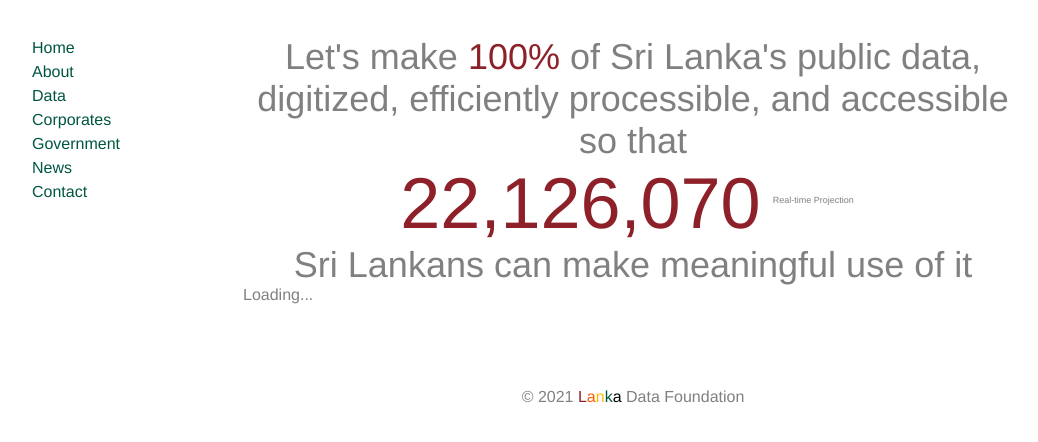
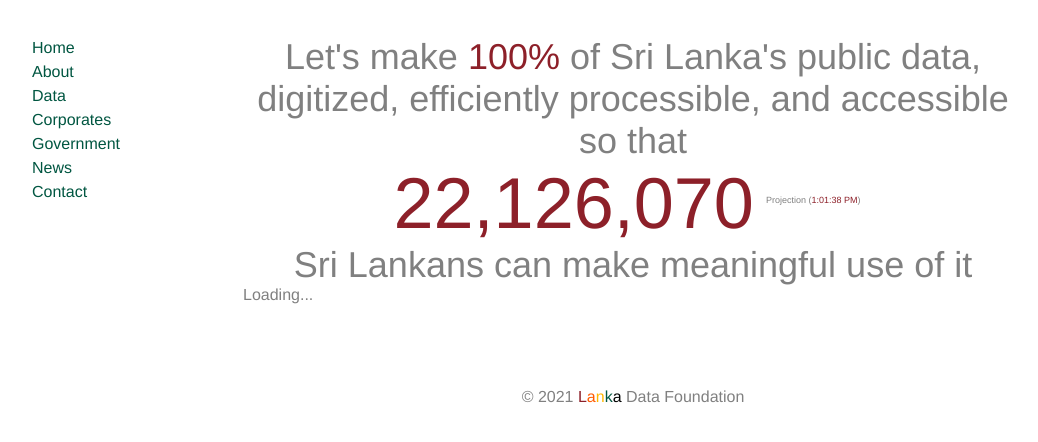
Before and after one commit to nuuuwan/datafoundation_lk, a React (Create React App) app: page / in a window 1280 px wide. Shown: the top 442 px of the page, without its empty margins (7-1045 px from the left). Built offline with nearby package versions, Linux system fonts and the light colour scheme; no server answers.

Commit message:
Added population projection time

```diff
--- a/src/stateful/atoms/Population.js
+++ b/src/stateful/atoms/Population.js
@@ -34,7 +34,9 @@ export default function Population() {
       <span className="div-population">
         {formatPop(population)}
         <sup className="div-projection">
-          {`Real-time Projection`}
+          Projection (
+          <strong>{new Date().toLocaleTimeString()}</strong>
+          )
         </sup>
       </span>
     </strong>
```
